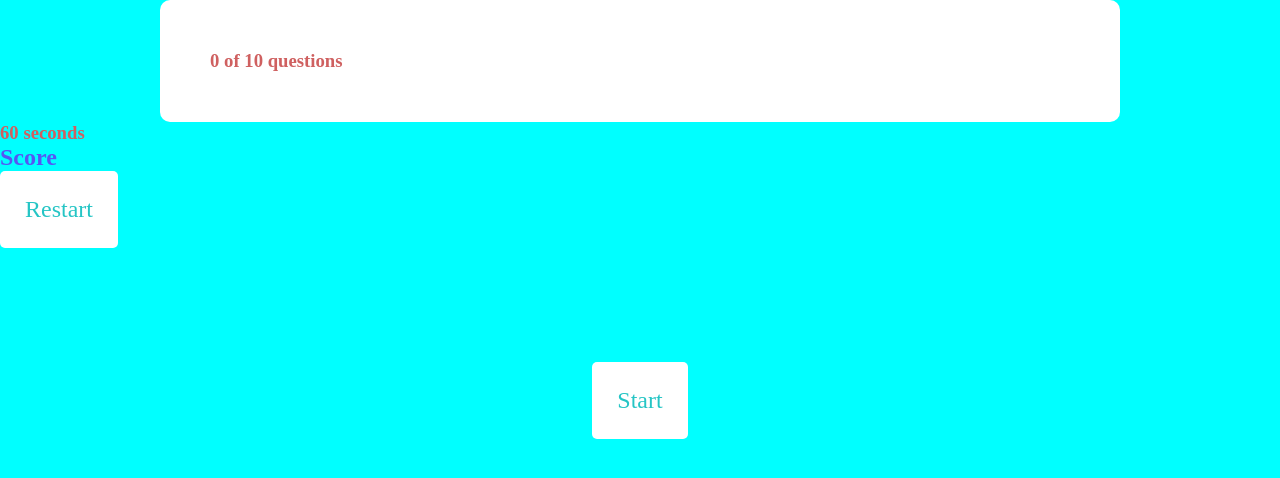
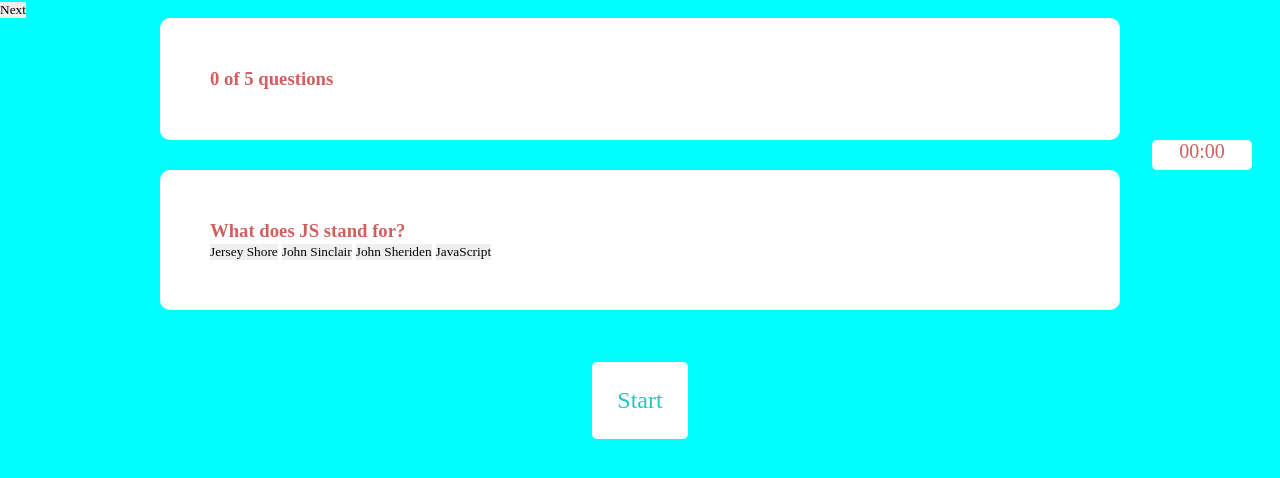
Before and after one commit to FrannyP71/The-JavaScript-Quiz, a plain HTML site: page index.html in a window 1280 px wide. Both pictures are taken after a click on the button "Start". Drawn offline with Linux system fonts and the light colour scheme.

Commit message:
Added timer function, next question funtion, and start event in JS file

```diff
--- a/index.html
+++ b/index.html
@@ -12,16 +12,32 @@
     <div class="start-page">
         <button id="start-button">Start</button>
     </div>
+    <div class="next">
+        <button id="next">Next</button>
+    </div>
+
     <div id="display-container">
         <div class="header"></div>
-            <h3 class="number-of-count"><span id="number-of-questions">0</span> of 10 questions</h3>
+            <h3 class="number-of-count"><span class="number-of-questions">0</span> of 5 questions</h3>
         </div>
-        <h3 class="timer"><span id="time-left">60</span> seconds</h3>
-        <div id="container">
+        <div id="timer">
+            <div id="time-display">
+                00:00
+            </div>
+        </div>
+        <div id="question-container">
             <!--the questions will be diplayed here-->
+            <h3 id="question-spot">question goes here</h3>
+            <div>
+                <button class="response"></button>
+                <button class="response"></button>
+                <button class="response"></button>
+                <button class="response"></button>
+            </div>
         </div>
-        <div class="score">
+        <div class="score-container hide">
             <h2 id="user-score">Score</h2>
+            <h2 id="score"></h2>
             <button id="restart">Restart</button>
             </div>
 
--- a/script.js
+++ b/script.js
@@ -1,5 +1,29 @@
-var startButton=document.getElementById("start-button")
-var timeLeft=60
+var startButton = document.getElementById("start-button");
+
+var restartButton = document.getElementById("restart");
+
+var userScore = document.getElementById("user-score");
+
+var points = document.getElementById("score")
+
+var scoreContainer = document.querySelector(".score-container")
+
+var startPage = document.querySelector(".start-page")
+
+var timeDisplay =document.getElementById("time-display")
+
+var displayContainer = document.getElementById("display-container");
+
+var numberOfQuestions = document.querySelector(".number-of-question");
+
+var questionEl = document.getElementById("question-container");
+
+var questionSpot = document.getElementById("question-spot");
+
+var responseButtons = document.querySelectorAll(".response")
+
+var questionIndex = 0
+
 var questionArr=[
     {   question: "What does JS stand for?",
         responses: ["Jersey Shore", "John Sinclair", "John Sheriden", "JavaScript"],
@@ -29,8 +53,50 @@ var questionArr=[
 ]
 
 
+function displayQuestion() {
+    var currentQuestion = questionArr[questionIndex]
+   // for(var i=0; i<array.lenght; i++){
+    //     [i].style.background='none'
+    // }s
+    questionSpot.textContent = currentQuestion.question
+    for(var i=0; i<currentQuestion.responses.length; i++) {
+        responseButtons[i].textContent = currentQuestion.responses[i]
+    }
+}
+
+function startCountdown(seconds) {
+    let counter = seconds;
+
+    const interval = setInterval(() => {
+        document.timeDisplay = counter
+        console.log(counter);
+        counter--;
+
+        if (counter , 0) {
+            clearInterval(interval);
+        }
+    }, 1000);
+}
+
+function nextQuestion(){
+    if (questionIndex < questionArr.length) {
+        displayQuestion();
+        questionIndex++;
+    }
+    else {
+        points.innerHTML=score + '/' + questionArr.length;
+        displayContainer.style.display = 'none';
+        scoreContainer.style.display = "block";
+    }
+}
+
+function restart() {
+    location.reload();
+}
 
 
 startButton.addEventListener("click", function(event) {
     console.log(event)
+    questionEl.style.display= "block";
+    nextQuestion();
 })
--- a/style.css
+++ b/style.css
@@ -19,7 +19,7 @@
       color: rgb(86, 86, 244)
     }
 
-    .start-page, #score-container {
+    .start-page, .score-container {
         position: absolute;
         top: 0;
         width: 100%;
@@ -31,7 +31,13 @@
         margin: auto;
     }
 
-    #start-button, #restart {
+    button {
+        border:none;
+        outline: none;
+    }
+
+    #start-button,
+    #restart {
         font-size: x-large;
         padding: 25px;
         background: white;
@@ -47,7 +53,7 @@
         width: 75%;
         margin:0 auto;
         position: center;
-        border-radius: 10px
+        border-radius: 10px;
     }
 
     .header {
@@ -55,3 +61,40 @@
         justify-content: space-between;
         align-items: center;
     }
+
+    #timer {
+        align-items: left;
+
+    }
+
+    #time-display {
+        align-items: left;
+        color:rgb(207, 96, 96);
+        background-color: white;
+        display:inline-flex;
+        justify-content: center;
+        border-radius: 5px;
+        font-size: 20px;
+        margin: 0 0 0 90%;
+        height: 30px;
+        width: 100px;
+
+    }
+
+    #question-container {
+        background-color: white;
+        padding:50px;
+        width: 75%;
+        margin:0 auto;
+        position: center;
+        border-radius: 10px;
+
+    }
+
+    .hide{
+        display: none
+    }
+
+    #user-score {
+
+    }
```
